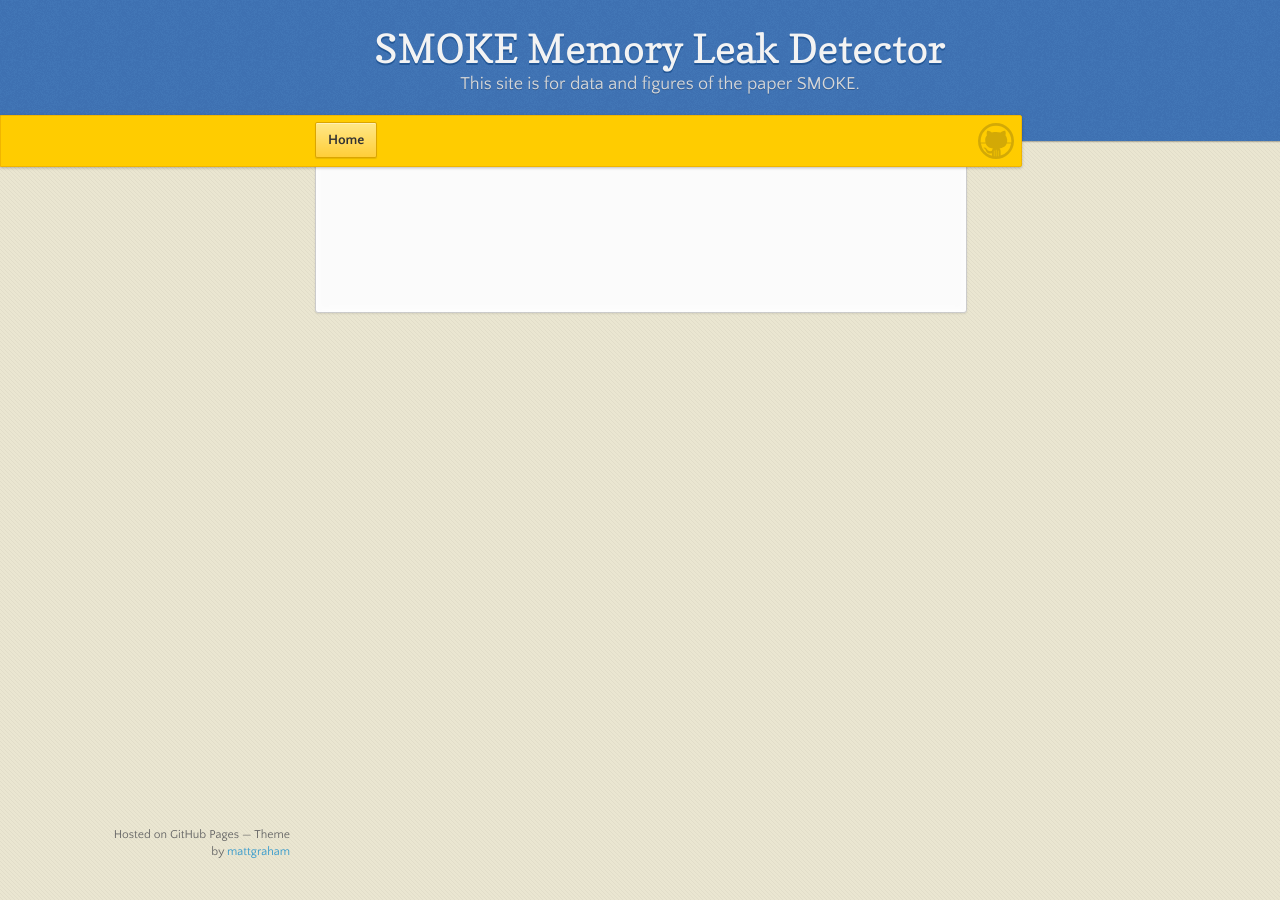
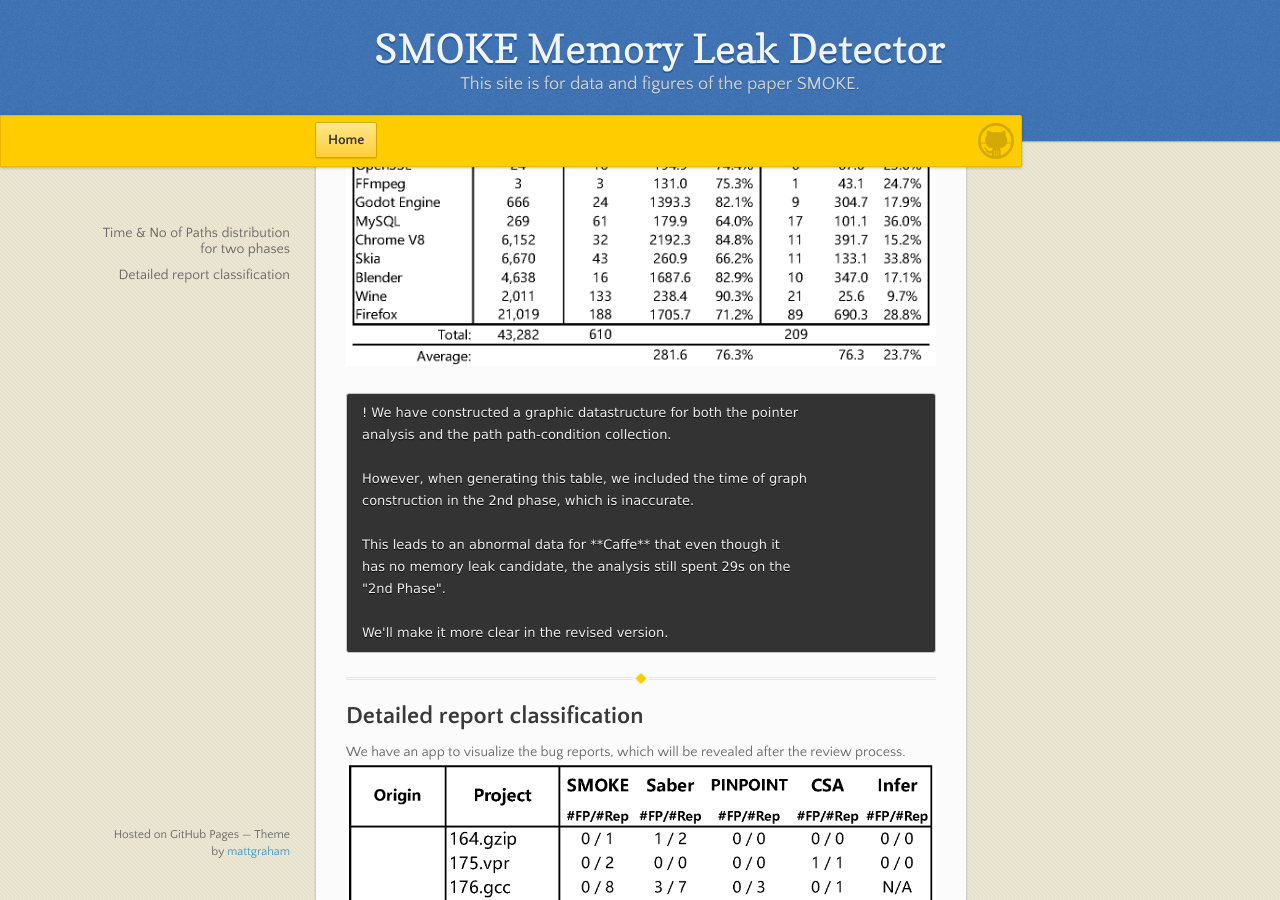
Before and after one commit to smokeml/smokeml.github.io, a Jekyll site: the page built from data.md, in a window 1280 px wide and 900 px high, scrolled down 569 px. Built offline with Jekyll 4.4.1, drawn with Linux system fonts in a browser that asks for light colours; before the commit the page ends 922 px from its top, so only the background shows below that; some of the changed text lies outside the part shown.

Commit message:
Update with quality and two-stage data.

````diff
--- a/data.md
+++ b/data.md
@@ -3,3 +3,29 @@ layout: default
 title: Data
 permalink: /data/
 ---
+
+
+## Time & No of Paths distribution for two phases
+![Two Stage Data](/assets/images/twostage_data.png)
+
+```wrap
+! We have constructed a graphic datastructure for both the pointer
+analysis and the path path-condition collection.
+
+However, when generating this table, we included the time of graph
+construction in the 2nd phase, which is inaccurate.
+
+This leads to an abnormal data for **Caffe** that even though it
+has no memory leak candidate, the analysis still spent 29s on the
+"2nd Phase".
+
+We'll make it more clear in the revised version.
+```
+
+*********************************************
+
+
+## Detailed report classification
+
+We have an app to visualize the bug reports, which will be revealed after the review process.
+![Quality Data](/assets/images/quality_data.png)
````
Also changed, not shown: assets/images/quality_data.png (added), assets/images/twostage_data.png (added).
